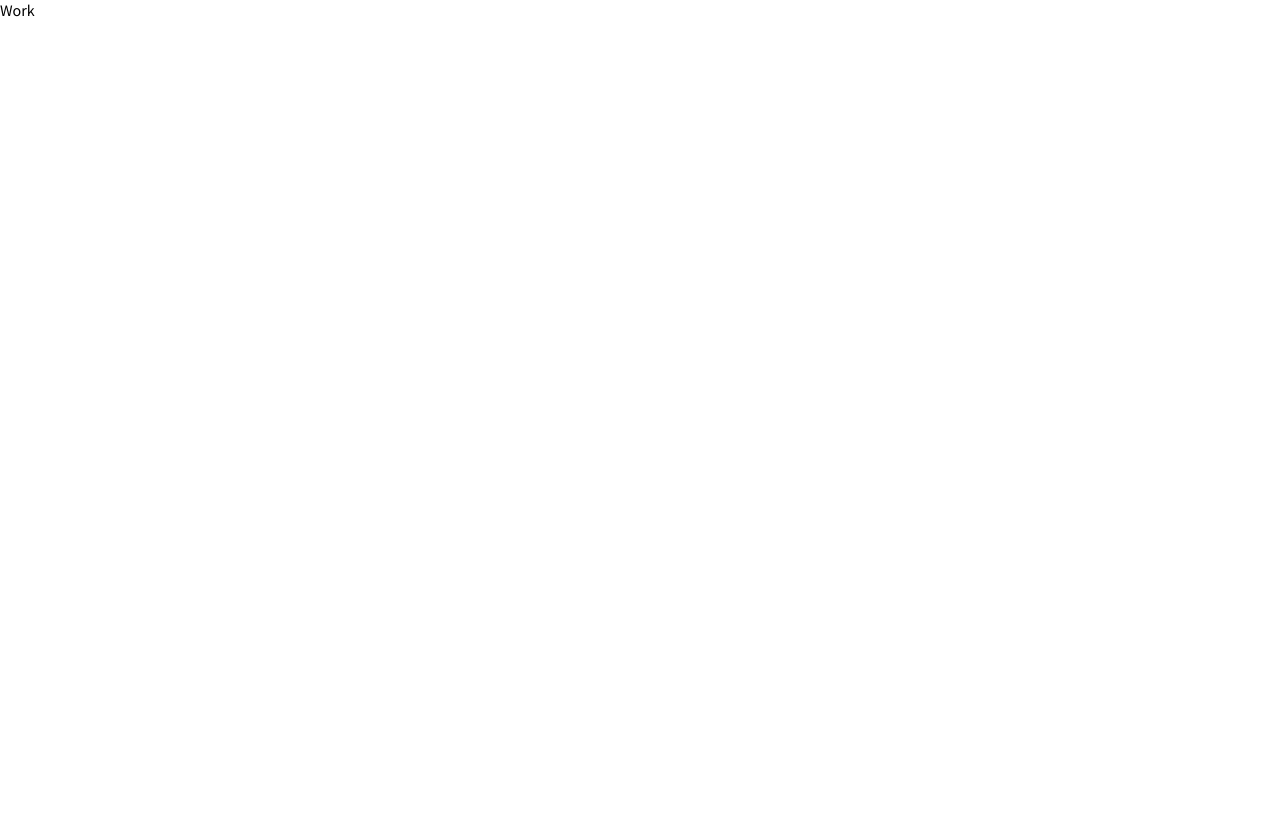
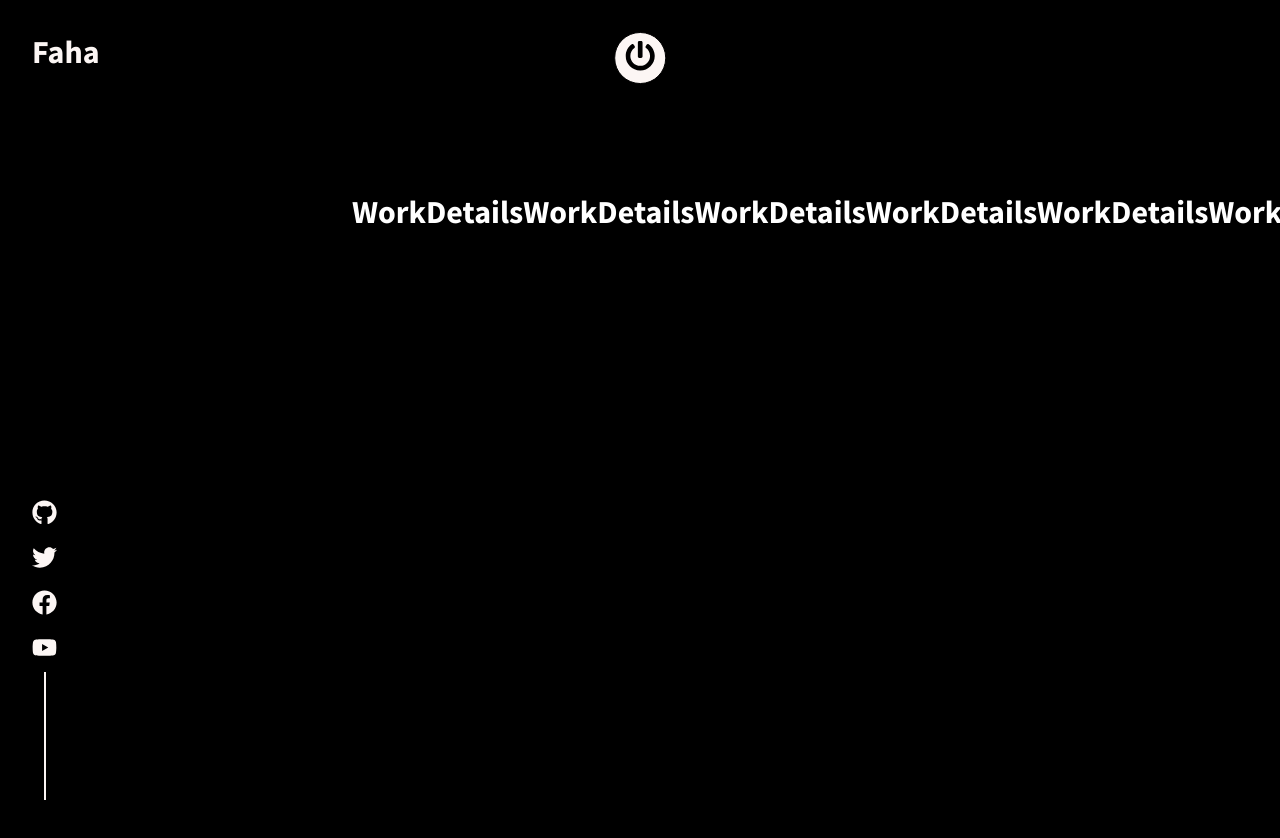
Before and after one commit to faha1999/portfolio-react, a React (Create React App) app: page /work in a window 1280 px wide. Shown: the top 838 px of the page. Before the commit the page ends 800 px from the top, so only its background shows below. Built offline with nearby package versions, Linux system fonts and the light colour scheme.

Commit message:
WorkDetails initialization done

```diff
--- a/src/components/Work.jsx
+++ b/src/components/Work.jsx
@@ -1,5 +1,31 @@
 import React from 'react';
+import styled, { ThemeProvider } from 'styled-components';
+import { DarkTheme } from './Themes';
+
+import { LogoComponent } from './partials/LogoComponent';
+import { PowerButton } from './partials/PowerButton';
+import { SocialIcons } from './partials/SocialIcons';
+
+import { WorkDetails } from '../data/WorkData';
+
+const Box = styled.div`
+  background-color: ${(props) => props.theme.body};
+`;
 
 export const Work = () => {
-  return <div>Work</div>;
+  return (
+    <ThemeProvider theme={DarkTheme}>
+      <Box className="Work">
+        <LogoComponent theme="dark" />
+        <SocialIcons theme="dark" />
+        <PowerButton />
+
+        <div className="WorkDetails">
+          {WorkDetails.map((d) => (
+            <h1>WorkDetails</h1>
+          ))}
+        </div>
+      </Box>
+    </ThemeProvider>
+  );
 };
--- a/src/data/WorkData.js
+++ b/src/data/WorkData.js
@@ -1,63 +1,64 @@
 // work data
 
-export const Work = [
+export const WorkDetails = [
   {
-        id:1,
-        name:"Agency Landing Page",
-        description:"It is build on top of the React JS, with styledComponents and GSAP for smooth scrolling animations.",
-        tags:["react","gsap","styledComponents"],
+    id: 1,
+    name: 'Agency Landing Page',
+    description:
+      'It is build on top of the React JS, with styledComponents and GSAP for smooth scrolling animations.',
+    tags: ['react', 'gsap', 'styledComponents'],
 
-        demo:"https://agency-website-eta.vercel.app/",
-        github:"https://github.com/codebucks27/Agency-website"
+    demo: 'https://agency-website-eta.vercel.app/',
+    github: 'https://github.com/codebucks27/Agency-website',
   },
   {
-        id:2,
-        name:"Job listing website",
-        description:"A Job listing website build in ReactJS. With searching and filtering functionalities.",
-        tags:["react","sass"],
+    id: 2,
+    name: 'Job listing website',
+    description:
+      'A Job listing website build in ReactJS. With searching and filtering functionalities.',
+    tags: ['react', 'sass'],
 
-        demo:"http://react-job-listing-website.codebucks27.vercel.app/",
-        github:"https://github.com/codebucks27/react-job-listing-website"
-
+    demo: 'http://react-job-listing-website.codebucks27.vercel.app/',
+    github: 'https://github.com/codebucks27/react-job-listing-website',
   },
   {
-        id:3,
-        name:"Dev.to Clone",
-        description:"A clone of Dev.to build using ReactJS. With realtime fetching of articles from dev.to using API.",
-        tags:["react","api","sass"],
+    id: 3,
+    name: 'Dev.to Clone',
+    description:
+      'A clone of Dev.to build using ReactJS. With realtime fetching of articles from dev.to using API.',
+    tags: ['react', 'api', 'sass'],
 
-        demo:"http://devto-clone-codebucks27.vercel.app/",
-        github:"https://github.com/codebucks27/devto-clone"
+    demo: 'http://devto-clone-codebucks27.vercel.app/',
+    github: 'https://github.com/codebucks27/devto-clone',
   },
   {
-        id:4,
-        name:"Sidebar Menu",
-        description:"A cool looking sidebar menu build using ReactJS and styledComponents.It has really smooth animations.",
-        tags:["react","styledComponents","react-router"],
+    id: 4,
+    name: 'Sidebar Menu',
+    description:
+      'A cool looking sidebar menu build using ReactJS and styledComponents.It has really smooth animations.',
+    tags: ['react', 'styledComponents', 'react-router'],
 
-        demo:"https://react-sidebar.vercel.app/",
-        github:"https://github.com/codebucks27/react-sidebar"
-
-    },{
-        id:5,
-        name:"Todo App(React + Redux)",
-        description:"A todo app build using Redux-toolkit and framer-motion for smooth animations.",
-        tags:["react","redux","framer-motion"],
-
-        demo:"http://react-redux-todo-app-git-main-codebucks27.vercel.app/",
-        github:"https://github.com/codebucks27/React-Redux-Todo-App"
-
+    demo: 'https://react-sidebar.vercel.app/',
+    github: 'https://github.com/codebucks27/react-sidebar',
   },
   {
-        id:6,
-        name:"Responsive Navigation Menu",
-        description:"A reponsive navbar menu component in ReactJS with react-router functionalities. Built from scratch.",
-        tags:["react","react-router","css"],
+    id: 5,
+    name: 'Todo App(React + Redux)',
+    description:
+      'A todo app build using Redux-toolkit and framer-motion for smooth animations.',
+    tags: ['react', 'redux', 'framer-motion'],
 
-        demo:"http://react-responsive-navbar-codebucks27.vercel.app/",
-        github:"https://github.com/codebucks27/React-responsive-navbar"
+    demo: 'http://react-redux-todo-app-git-main-codebucks27.vercel.app/',
+    github: 'https://github.com/codebucks27/React-Redux-Todo-App',
+  },
+  {
+    id: 6,
+    name: 'Responsive Navigation Menu',
+    description:
+      'A reponsive navbar menu component in ReactJS with react-router functionalities. Built from scratch.',
+    tags: ['react', 'react-router', 'css'],
 
+    demo: 'http://react-responsive-navbar-codebucks27.vercel.app/',
+    github: 'https://github.com/codebucks27/React-responsive-navbar',
   },
-
-
-]
+];
--- /dev/null
+++ b/src/styles/scss/_work.scss
@@ -0,0 +1,15 @@
+.Work {
+  height: 400vh;
+  position: relative;
+  display: flex;
+  align-items: center;
+
+  .WorkDetails {
+    position: fixed;
+    top: 12rem;
+    left: calc(10rem + 15vw);
+    height: 40vh;
+    display: flex;
+    color: white;
+  }
+}
--- a/src/styles/scss/style.scss
+++ b/src/styles/scss/style.scss
@@ -7,3 +7,4 @@
 @import './anchor';
 @import './skills';
 @import './about';
+@import './work';
```
Also changed, not shown: src/styles/css/style.min.css, 1 other file (tests, documents, lock files or other folders). Lines whose indentation alone changed are shown as unchanged.
